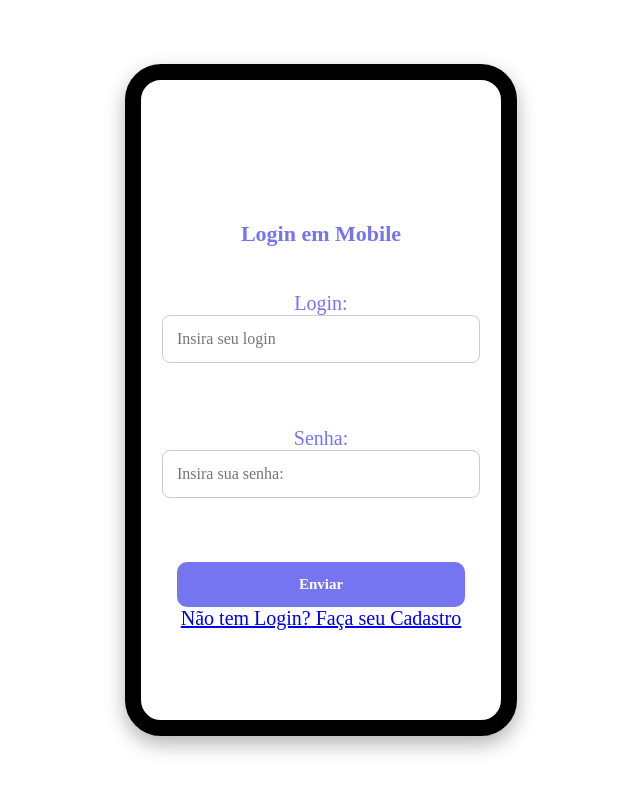
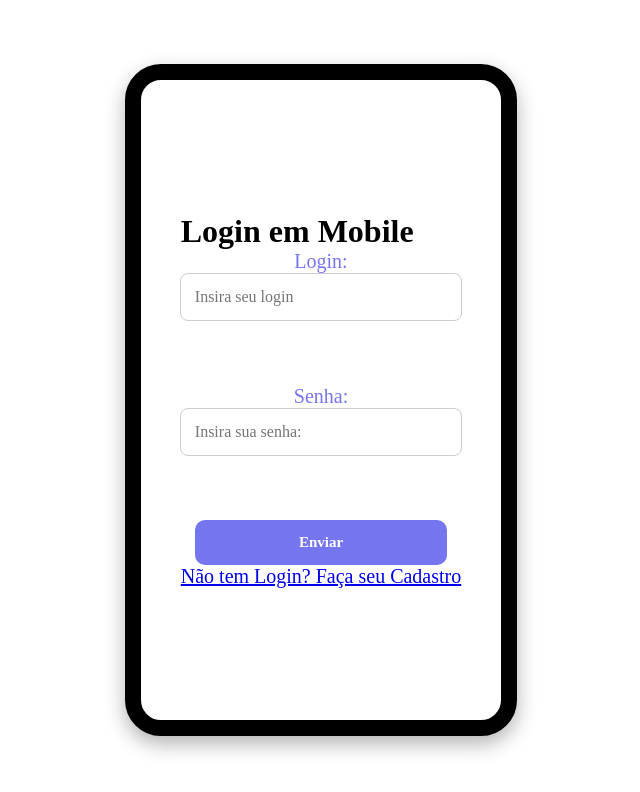
Before and after one commit to Gabizinha1002/Login-mobile, a plain HTML site: page index.html in a window 1280 px wide. Shown: the whole page, without its empty margins (319-959 px from the left). Drawn offline with Linux system fonts and the light colour scheme; a web font is replaced by a local one.

Commit message:
Update style.css

```diff
--- a/style.css
+++ b/style.css
@@ -24,15 +24,19 @@ body{
     position: relative;
     overflow: hidden;
 }
-.tela-celular{
-    width: 100%;
-    padding: 30px 20px;
-    text-align: center;
+.tela-celular {
+    width: 100%;
+    max-width: 300px;
+    padding: 30px 20px;
+    text-align: center;
 }
 .tela-celular h1{
-    font-size: 22px;
-    margin-bottom: 25px;
+    font-size: 22px;
+    margin-bottom: 25px;
+    color: rgb(117, 117, 240);
+    text-align: center;
 }
+
 button{
     width: 90%;
     background-color: rgb(117, 117, 240);
@@ -62,10 +66,6 @@ input{
     font-size: 16px;
     outline: none;
 }
-h1{
-    padding: 50px 50px 20px 50px;
-    color: rgb(117, 117, 240);
-}
 
 @media (max-width: 480px){
     .tamanho-celular{
```
